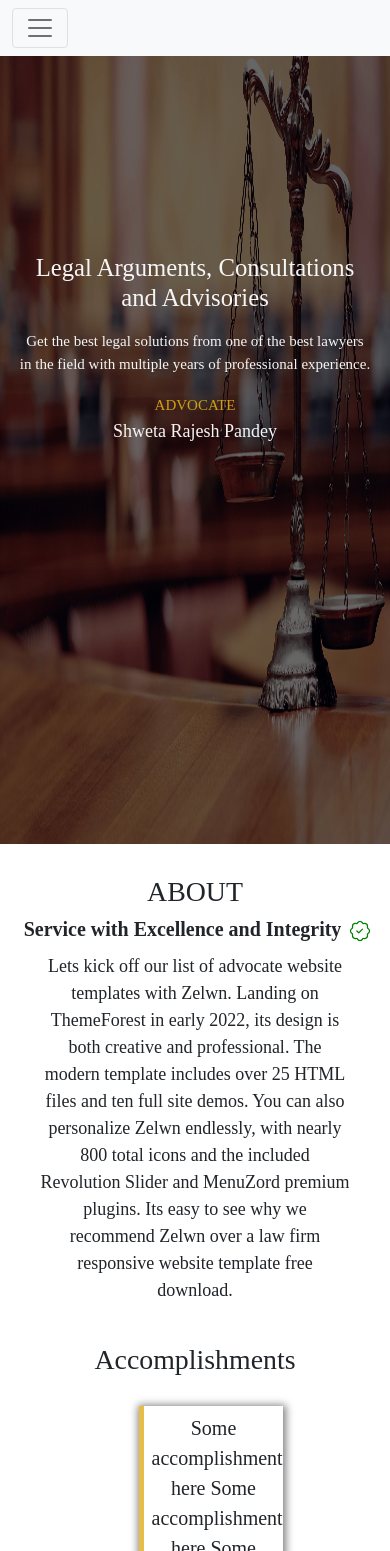
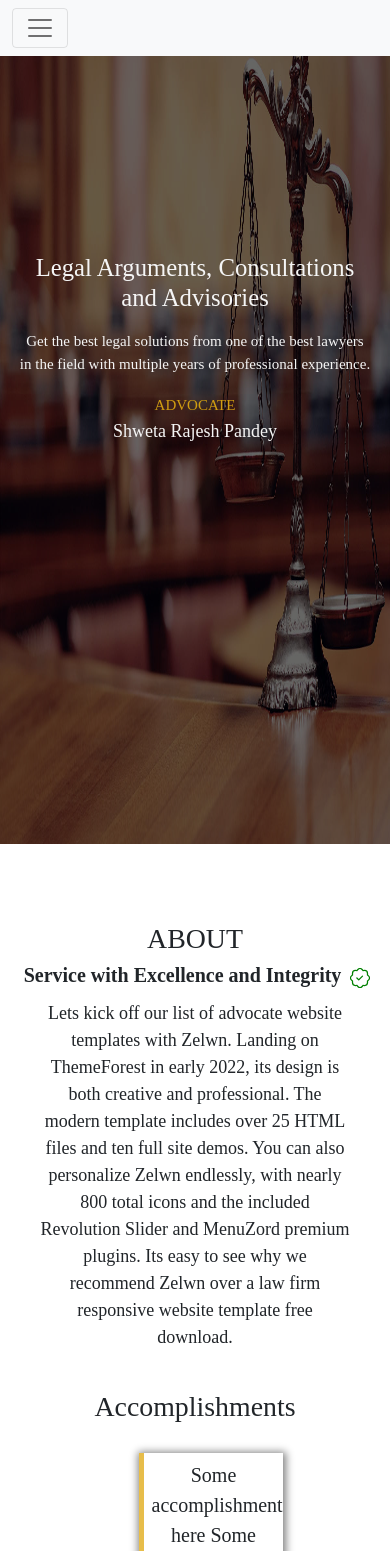
Before and after one commit to PrasadDhekale/dynamic-profile-website, a React (Create React App) app: page / in a window 390 px wide. Shown: the top 1551 px of the page. Built offline with nearby package versions, Linux system fonts and the light colour scheme.

Commit message:
Changed header margins

```diff
--- a/src/components/about/About.module.css
+++ b/src/components/about/About.module.css
@@ -47,7 +47,7 @@
     .about{
         background-color: white;
         text-align: center;
-        margin-top: 8%;
+        margin-top: 20%;
         font-family: 'Montserrat', 'sans-serif';
         justify-content: center;
     }
```
